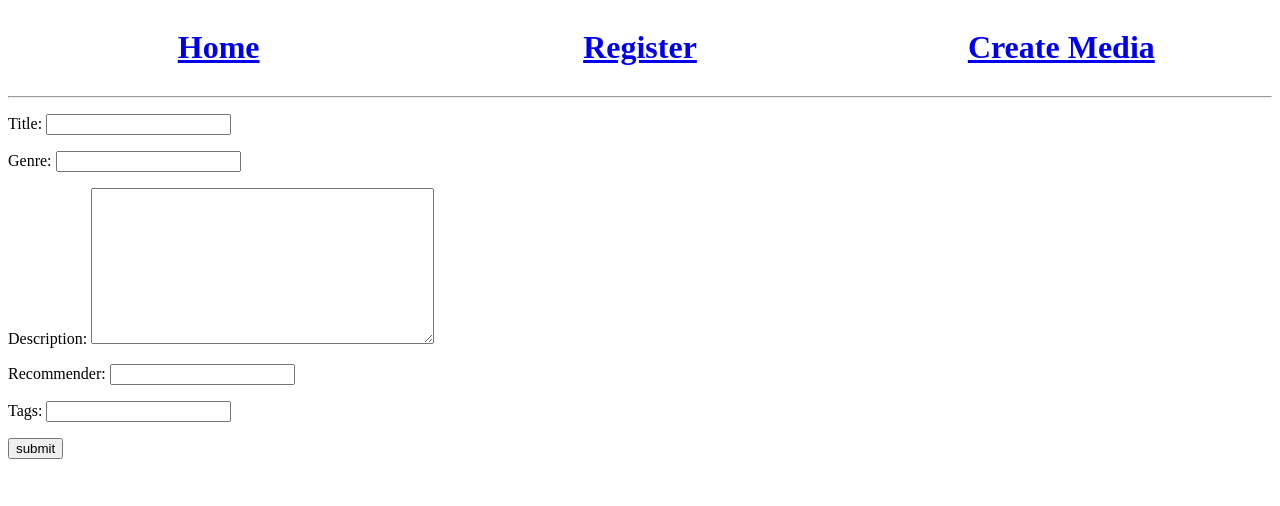
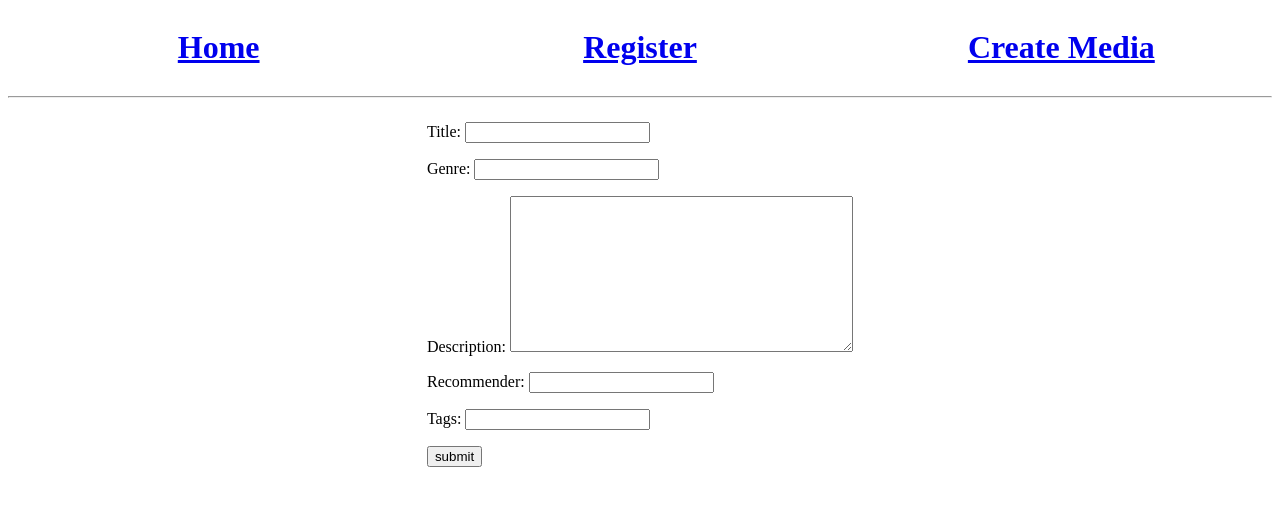
Before and after one commit to EquityDeadlock/gottawatchit, a Django app: page /create-media/ in a window 1280 px wide. Shown: the top 506 px of the page. Run offline with Django 5.2, Linux system fonts and the light colour scheme.

Commit message:
Centre media creation

```diff
--- a/base/templates/base/create_media.html
+++ b/base/templates/base/create_media.html
@@ -1,7 +1,14 @@
 {% extends 'main.html' %}
 
 {% block content %}
-<div>
+<style>
+.media-create {
+    display: grid;
+    align-items: center;
+    justify-items: center;
+}
+</style>
+<div class="media-create">
     <form method="POST" action="">
         {% csrf_token %}
         {{ form.as_p }}
```
